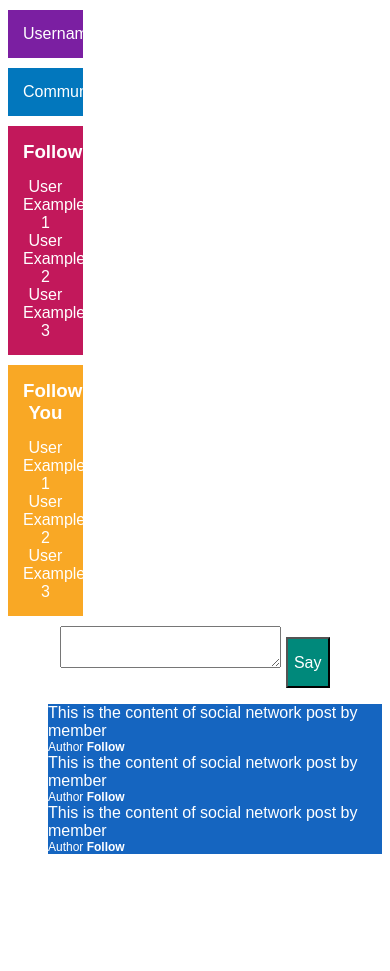
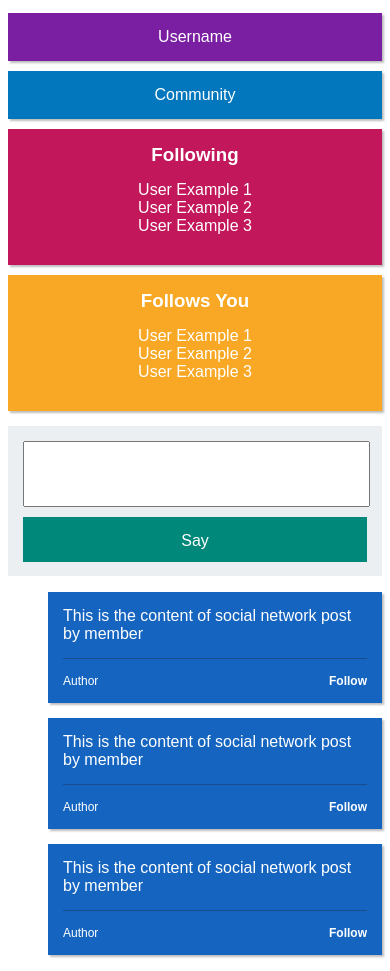
Before and after one commit to ScottShetley/Movie-Books, a plain HTML site: page index.html in a window 390 px wide. Before the commit the page ends 870 px from the top, so only its background shows below. Drawn offline with Linux system fonts and the light colour scheme.

Commit message:
All html and css. No JS yet

```diff
--- a/index.html
+++ b/index.html
@@ -15,7 +15,7 @@
             <div id="side-all" class="side-box"><a>Community</a></div>
             <div id="side-you-like" class="side-box">
                 <h3> Following</h3>
-                <div>
+                <div class="boxcontent">
                     <div><a class="filter-user">User Example 1</a></div>
                     <div><a class="filter-user">User Example 2</a></div>
                     <div><a class="filter-user">User Example 3</a></div>
@@ -23,7 +23,7 @@
             </div>
             <div id="side-likes-you" class="side-box">
                 <h3> Follows You</h3>
-                <div>
+                <div class="boxcontent">
                     <div><a class="filter-user">User Example 1</a></div>
                     <div><a class="filter-user">User Example 2</a></div>
                     <div><a class="filter-user">User Example 3</a></div>
--- a/style.css
+++ b/style.css
@@ -25,6 +25,7 @@ body {
     text-align: center;
     margin: 10px 0px;
     padding: 15px;
+    box-shadow: 2px 2px 2px #bdbdbd;
 
 
 }
@@ -37,24 +38,42 @@ body {
     background-color: #1565c0;
     color: white;
     font-size: 16px;
+    margin: 15px 0px;
+    padding: 15px;
+    box-shadow: 2px 2px 2px #bdbdbd;
+    list-style: none;
+
 }
 
 .post div:first-child {
+    margin-bottom: 15px;
 }
 
 .post div:nth-child(2) {
     font-size: 12px;
+    border-top: 1px solid #184d8a;
+    padding-top: 15px;
 }
 .post div:nth-child(2) a {
     font-weight: bold;
+    display: block;
+    float: right;
 }
 
 #post-form {
     text-align: center;
+    height: 100px;
+    background-color: #eceff1;
+    padding: 15px;
+    padding-bottom: 35px;
 }
 
 #post-form textarea {
+    display: block;
     font-size: 16px;
+    width: 99%;
+    resize: none;
+    height: 60px;
 }
 
 #post-form button {
@@ -62,6 +81,17 @@ body {
     background-color: #00897B;
     font-size: 16px;
     line-height: 45px;
+    height: 45px;
+    display: block;
+    width: 100%;
+    margin-top: 10px;
+    margin-bottom: 10px;
+    transition: all .2s;
+    border: 0px;
+}
+
+#post-form button:hover {
+    background-color: #00695c;
 }
 
 #wrapper {
@@ -80,4 +110,57 @@ text-decoration: underline;
 
 #profile-area {
     width: 20%;
+    float: left;
 }
+
+#feed-area {
+    width: 72%;
+    padding-top: 10px;
+    padding-left: 15px;
+    box-sizing: border-box;
+    float: left;
+}
+
+@media (max-width: 650px) {
+    #profile-area, #feed-area{
+        width: 100%;
+        max-width: 100%;
+        padding-left: 0px;
+    }
+
+    .side-box {
+        width: 50%;
+        float: left;
+        box-sizing: border-box;
+        margin: 5px 0px;
+    }
+
+    .side-box:nth-child(even){
+        margin-left: 3%;
+        width: 47%;
+
+    }
+
+    .boxcontent {
+        height: 100px;
+        margin-bottom: 15px;
+        overflow-y: auto;
+
+    }
+}
+
+@media (max-width: 480px) {
+    .side-box {
+        width: 100%;
+    }
+
+    .side-box:nth-child(even){
+        margin-left: 0%;
+        width: 100%;
+
+    }
+
+    .boxcontent {
+        height: auto;
+    }
+}
```
